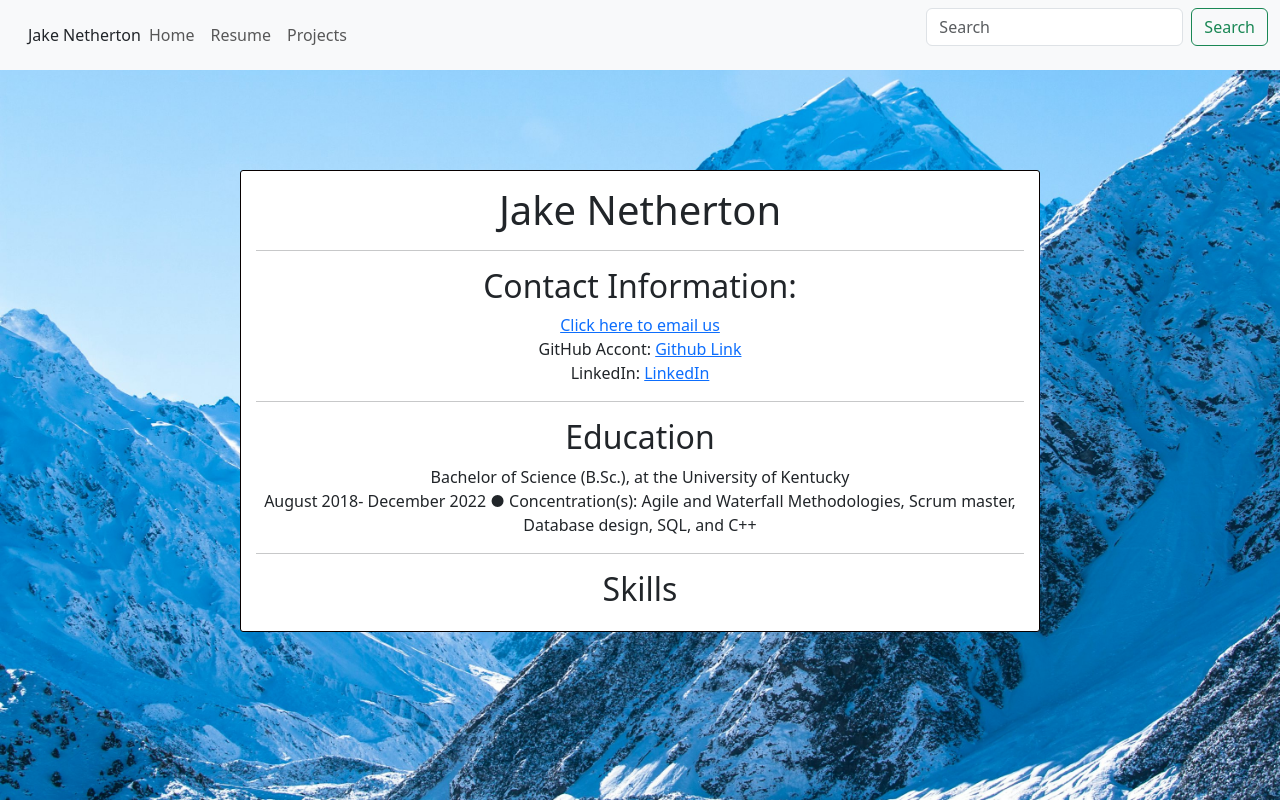
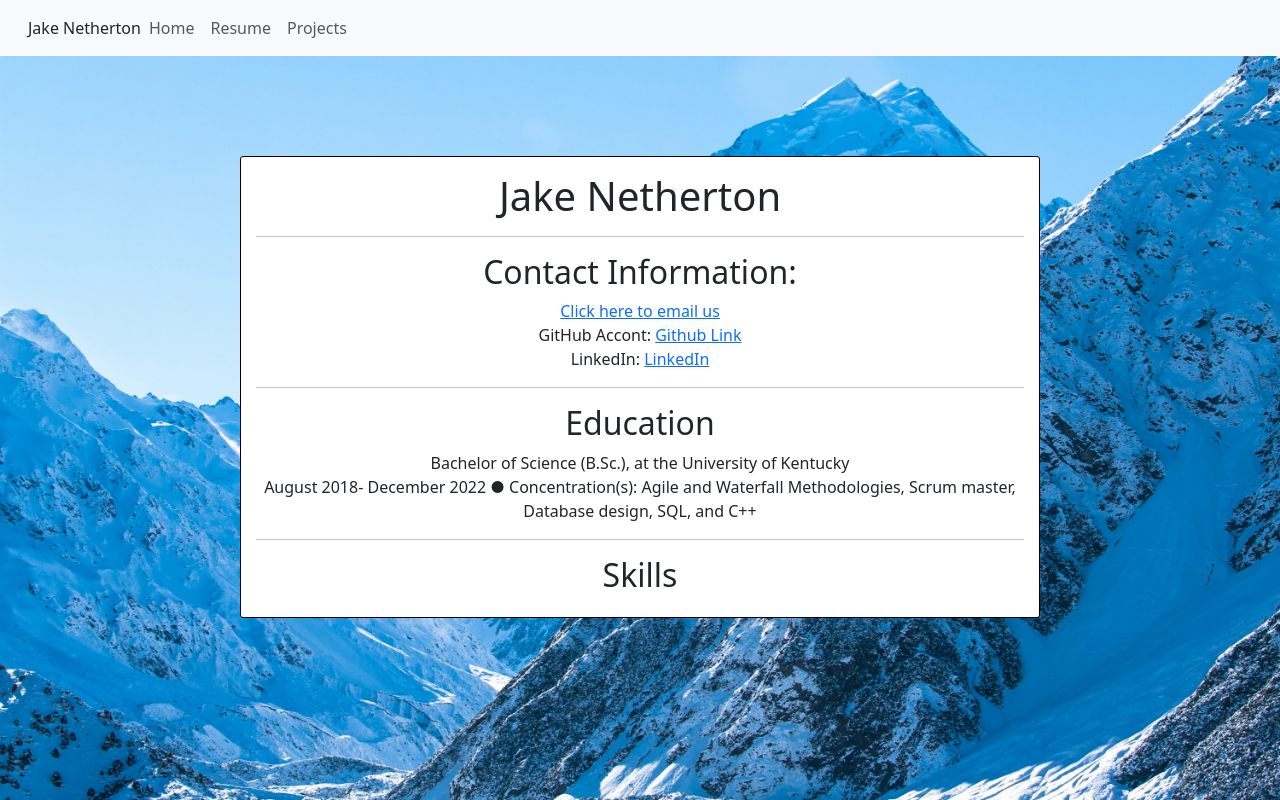
Before and after one commit to sjne232/resume, a plain HTML site: page docs/index.html in a window 1280 px wide. Drawn offline with nearby package versions, Linux system fonts and the light colour scheme.

Commit message:
removing search bar

```diff
--- a/docs/index.html
+++ b/docs/index.html
@@ -47,10 +47,6 @@
                         <a class="nav-link" href="projects.html">Projects</a>
                       </li>
                     </ul>
-                    <form class="d-flex" role="search">
-                      <input class="form-control me-2" type="search" placeholder="Search" aria-label="Search">
-                      <button class="btn btn-outline-success" type="submit">Search</button>
-                    </form>
                   </div>
                 </div>
               </nav>
```
Also changed, not shown: docs/projects.html (+0 -4 lines), docs/resume.html (+0 -4 lines).
